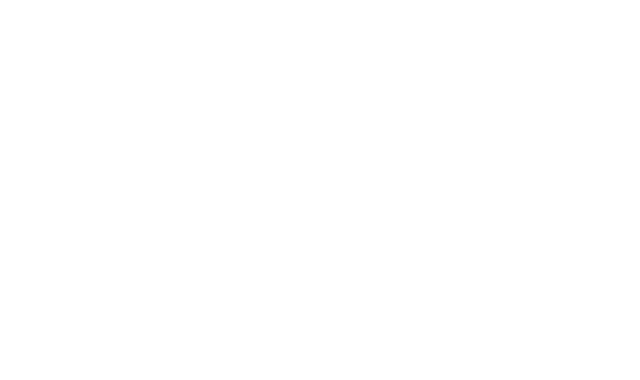
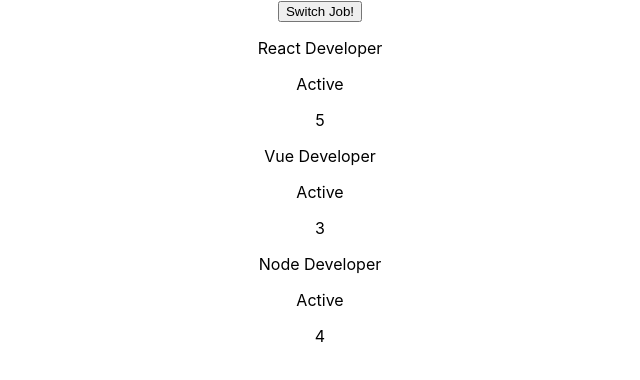
Before and after one commit to sarathiscookie/react-complete-guide, a React (Create React App) app: page / in a window 1280 px wide. Shown: the top 380 px of the page, without its empty margins (320-960 px from the left). Built offline with nearby package versions, Linux system fonts and the light colour scheme.

Commit message:
State and props Example

```diff
--- a/src/App.js
+++ b/src/App.js
@@ -1,11 +1,34 @@
 import React from 'react';
 import './App.css';
+import Job from './Test/Job';
 
 class App extends React.Component {
+
+  state = {
+    jobs: [
+      { name: 'React Developer', status: 'Active', requirement: 5 },
+      { name: 'Vue Developer', status: 'Active', requirement: 3 },
+      { name: 'Node Developer', status: 'Active', requirement: 4 },
+    ]
+  }
+
+  switchJobHandler = () => {
+    this.setState( {
+      jobs: [
+        { name: 'React Developer', status: 'Deactive', requirement: 5 },
+        { name: 'Vue Developer', status: 'Active', requirement: 5 },
+        { name: 'Node Developer', status: 'Active', requirement: 5 },
+      ]
+    } )
+  }
 
   render() {
     return (
       <div className="App">
+        <button onClick = {this.switchJobHandler}>Switch Job!</button>
+        <Job name = {this.state.jobs[0].name} status = {this.state.jobs[0].status} requirement = {this.state.jobs[0].requirement}/>
+        <Job name = {this.state.jobs[1].name} status = {this.state.jobs[1].status} requirement = {this.state.jobs[1].requirement}/>
+        <Job name = {this.state.jobs[2].name} status = {this.state.jobs[2].status} requirement = {this.state.jobs[2].requirement}/>
       </div>
     );
   }
--- /dev/null
+++ b/src/Test/Job.js
@@ -0,0 +1,16 @@
+import React from 'react';
+
+class Job extends React.Component {
+
+  render() {
+    return (
+      <div>
+      <p>{this.props.name}</p>
+      <p>{this.props.status}</p>
+      <p>{this.props.requirement}</p>
+      </div>
+    );
+  }
+}
+
+export default Job;
```
